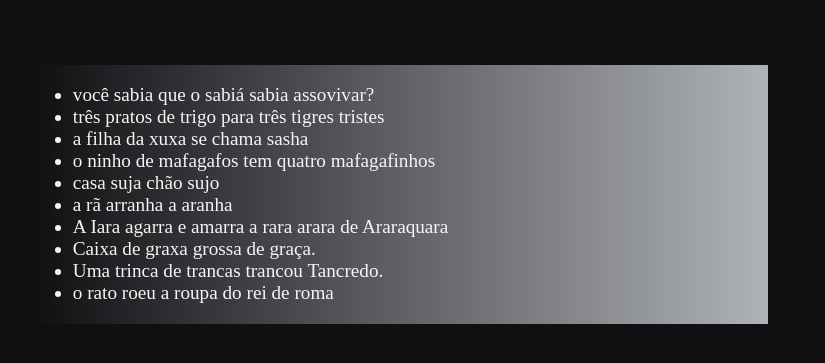
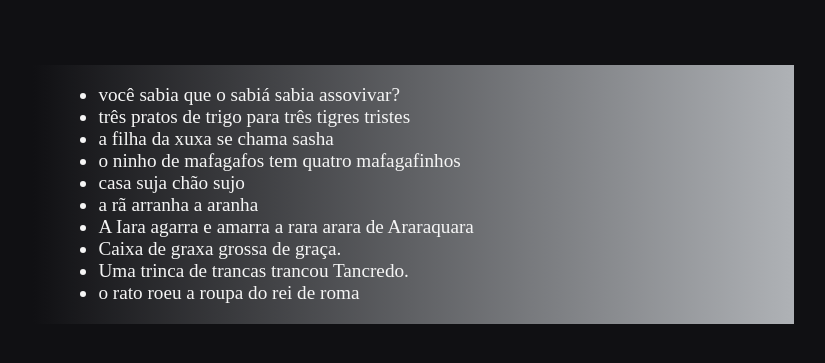
Before and after one commit to EduardoDalPozzo/Turma-3-D, a plain HTML site: page index.html in a window 1280 px wide. Shown: the part 189-552 px from the top of the page, without its empty margins (116-941 px from the left). Drawn offline with Linux system fonts and the light colour scheme.

Commit message:
Add files via upload

```diff
--- a/style.css
+++ b/style.css
@@ -4,8 +4,6 @@ background-color:rgb(16, 16, 19);
 color:whitesmoke;
 padding-left:11%
 }
-
-
 
 h1 {
 color:rgb(157, 240, 189);
@@ -22,4 +20,5 @@ font-size:1.5vw;
 background:linear-gradient(90deg,rgb(16, 16, 19) 0%,rgb(175, 178, 182) 100% );
 display:inline-block;
 padding-right:25vw;
+padding-left:2vw;
 }
```
